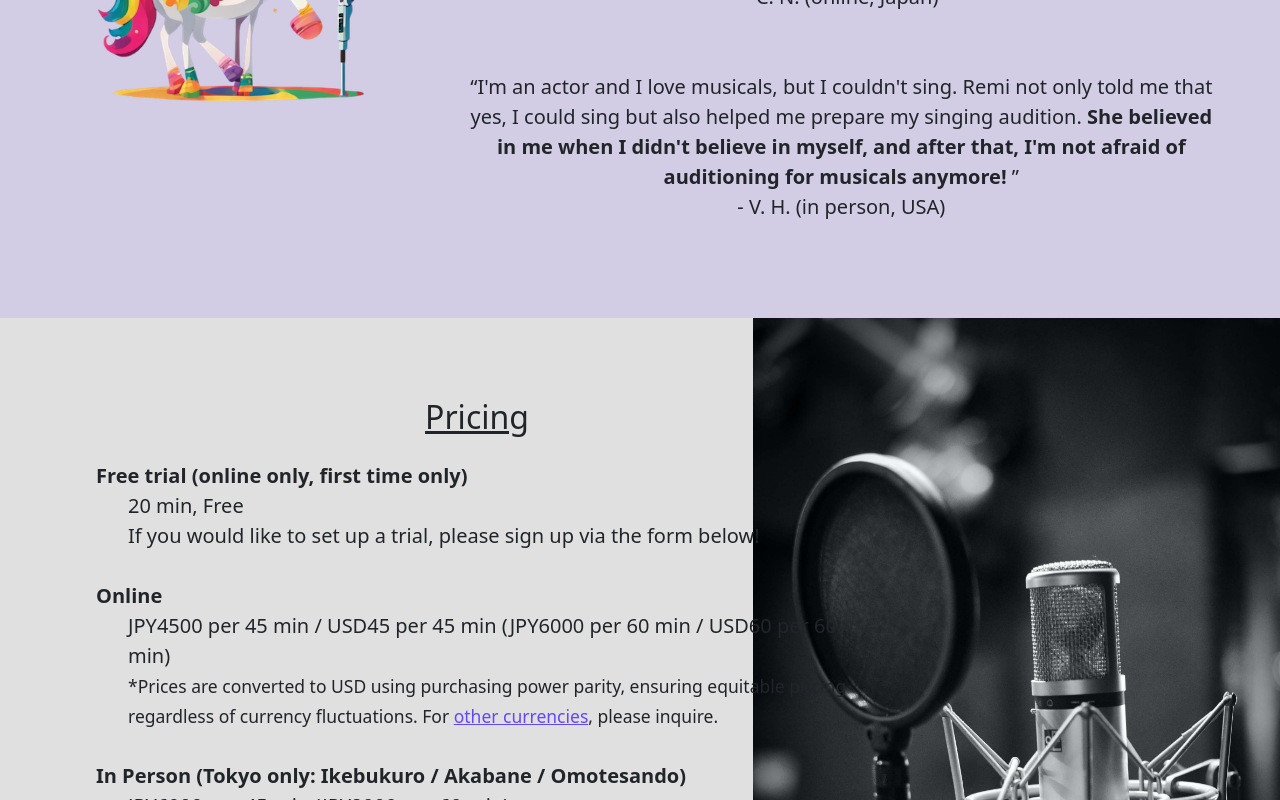
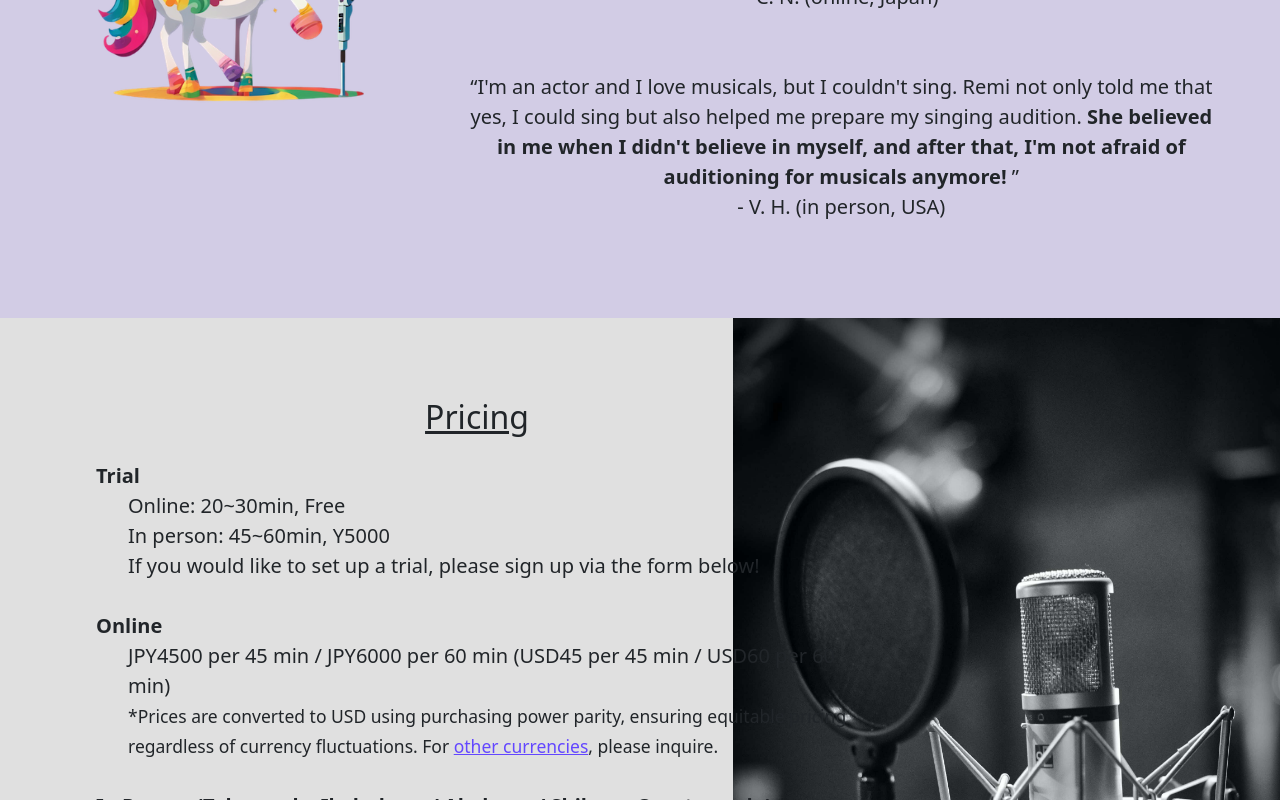
Before and after one commit to remiyamazaki03/remi, a React (Vite) app: page /voicecoach in a window 1280 px wide. Shown: the part 2000-2800 px from the top of the page. Built offline with nearby package versions, Linux system fonts and the light colour scheme.

Commit message:
Add info to About, edit pricing

```diff
--- a/src/index.css
+++ b/src/index.css
@@ -95,9 +95,9 @@ li {
   background-image: url(/images/chameleon-studios-logo.png),
     linear-gradient(
       to right,
-      rgba(99, 71, 255, 0.9) 0%,
+      rgba(99, 71, 255, 0.9) 15%,
 
-      rgba(145, 198, 61, 0.95) 100%
+      rgba(76, 164, 53, 0.9) 100%
     );
   background-size: 15%, 100%;
   background-repeat: no-repeat;
--- a/src/languages/en/about.json
+++ b/src/languages/en/about.json
@@ -31,6 +31,7 @@
     "lessons": "Chameleon Studios",
     "line4b": " have a wonderful time and her lessons are often the highlight of their week.",
     "line5": "<strong>Lesson flow:</strong><br/><strong>1) targeted warm-ups:</strong> customized to individual student strengths and needs <br/><strong>2) targeted vocal exercises:</strong> this is where the hard work happens. Students work on targeted exercises to help them acquire new abilities and progress towards their personal singing goals and dreams.<br/><strong>3) song work:</strong> students practice applying learned vocal techniques to a song of their choice.",
+    "line6": "<strong>For kids:</strong> In addition to the above, kids' lessons include lesson goal setting and progress tracking in a notebook. After each lesson, students receive a sticker and parents receive a lesson report.",
     "ctaa": "Read student testimonials ",
     "ctalink": "here",
     "ctab": "."
--- a/src/languages/en/navbar.json
+++ b/src/languages/en/navbar.json
@@ -1,5 +1,5 @@
 {
-  "about": "About me",
+  "about": "About Chameleon Studios",
   "voice": "Private voice lessons",
   "web": "Website development",
   "contact": "Contact"
--- a/src/languages/en/voicecoach.json
+++ b/src/languages/en/voicecoach.json
@@ -14,21 +14,22 @@
   "testimonial5": "“Before these lessons, all I thought about was matching pitch, but <strong> I learned how to breathe, how to do vibrato, dynamics, and other techniques to help me become better at singing - all customized to my level. </strong> And when I didn't understand something, Remi explained it with a lot of care. I can sing so many more songs now than before!” <br/>- C. N. (online, Japan)",
   "testimonial6": "“I'm an actor and I love musicals, but I couldn't sing. Remi not only told me that yes, I could sing but also helped me prepare my singing audition. <strong> She believed in me when I didn't believe in myself, and after that, I'm not afraid of auditioning for musicals anymore! </strong>” <br/>- V. H. (in person, USA)",
   "pricing": "Pricing",
-  "price1": "Free trial (online only, first time only)",
-  "menu1": "20 min, Free",
+  "price1": "Trial",
+  "menu1": "Online: 20~30min, Free <br/> In person: 45~60min, Y5000",
   "menu2": "If you would like to set up a trial, please sign up via the form below!",
   "price2": "Online",
-  "menu3": "JPY4500 per 45 min / USD45 per 45 min (JPY6000 per 60 min / USD60 per 60 min)",
+  "menu3": "JPY4500 per 45 min / JPY6000 per 60 min (USD45 per 45 min / USD60 per 60 min)",
   "menu4a": "*Prices are converted to USD using purchasing power parity, ensuring equitable pricing regardless of currency fluctuations. For ",
   "menu4link": "other currencies",
   "menu4b": ", please inquire.",
-  "price3": "In Person (Tokyo only: Ikebukuro / Akabane / Omotesando)",
-  "menu5": "JPY6000 per 45 min (JPY8000 per 60 min)",
-  "menu6": "If you would like to inquire about other Tokyo locations, please let me know.",
+  "price3": "In Person (Tokyo only: Ikebukuro / Akabane / Shibuya-Omotesando)",
+  "menu5": "JPY6000 per 45 min / JPY8000 per 60 min",
+  "menu6": "Please inquire for location details.",
   "price4": "Group voice coaching and workshops",
   "menu7": "Please inquire",
   "cta": {
-    "line1": "If you are interested or have any questions, ",
-    "line2": "please contact me via the form below. <br/> I look forward to hearing from you!"
+    "line1": "If you are interested or have any questions, read more about ",
+    "line1link": "lesson flow",
+    "line2": " or contact me via the form below. I look forward to hearing from you!"
   }
 }
--- a/src/languages/ja/about.json
+++ b/src/languages/ja/about.json
@@ -31,6 +31,7 @@
     "lessons": "スタジオカメレオンでのボイスレッスン",
     "line4b": "は、効果的だけでなく、「今週のレッスンをずっと楽しみにしていた！」とおっしゃる生徒さんは少なくありません。",
     "line5": "<strong>レッスンの流れ：</strong><br/><strong>１）ウオームアップ：</strong>生徒さんの長所と短所に合わせてカスタマイズ <br/><strong>２）エクササイズ：</strong>特訓の時間です。カスタマイズされたエクササイズを熟していくことによって新しいスキルを身につけ、レベルを調整しながら、生徒さん自身の目標や夢に向かって一歩づつ進んでいきます。<br/><strong>３）歌の練習：</strong>エクササイズで練習したテクニックを好きな歌で実践する。",
+    "line6": "<strong>子供のレッスン：</strong>上記に加え、ノートにレッスンの目標を書いたりレッスン中の進歩も一緒にチェックします。レッスン後は、お子様はシールをもらい、保護者様へはレッスンレポートが送られます。",
     "ctaa": "口コミは",
     "ctalink": "こちら",
     "ctab": "をご覧ください。"
--- a/src/languages/ja/voicecoach.json
+++ b/src/languages/ja/voicecoach.json
@@ -14,21 +14,22 @@
   "testimonial5": "「今まで、音程を合わせる事しか意識できていなかったのですが、<strong>呼吸方法、ビブラートや、強弱の付け方等、歌が上手になるためのテクニックを私のレベルに合わせて</strong>レッスンしてくれました。わからないことがあると、丁寧に教えてくれたので良かったです。歌える曲が、今までよりも増えました！」<br/> - C. N.（オンライン、日本）",
   "testimonial6": "「私は俳優です。<strong>ミュージカルも大好きですが、歌える自信が全くありませんでした。</strong>レミ先生が『いや、歌えるよ』と励まして、出来ると信じてくれて、オーディションの準備も手伝ってくれました。それ以来、<strong>もうミュージカルのオーディションを受けて歌うのは怖くありません！</strong>」” <br/>- V. H.（対面式, アメリカ）",
   "pricing": "料金",
-  "price1": "無料トライアル (オンラインのみ、初回のみ)",
-  "menu1": "２０分、無料",
-  "menu2": "無料トライアルご希望の場合は、下のフォームからご連絡ください。",
+  "price1": "トライアル",
+  "menu1": "オンライン：２０〜３０分、無料　／　対面式：４５〜６０分、Y５０００",
+  "menu2": "トライアルご希望の場合は、下のフォームからご連絡ください。",
   "price2": "オンライン",
-  "menu3": "４５分：Y4500（６０分：Y6000）",
+  "menu3": "４５分：Y4500　／　６０分：Y6000",
   "menu4a": "*Zoomを使用します",
   "menu4link": "",
   "menu4b": "",
-  "price3": "対面式（東京のみ：池袋・赤羽・表参道）",
-  "menu5": "４５分：Y6000（６０分：Y8000）",
-  "menu6": "東京付近で他の場所のご相談ご希望の場合は、下記フォームからお問い合わせください。",
+  "price3": "対面式（東京のみ：池袋・赤羽・渋谷・表参道）",
+  "menu5": "４５分：Y6000　／　６０分：Y8000",
+  "menu6": "場所の詳細についてはお問い合わせください",
   "price4": "団体のワークショップ",
   "menu7": "お問い合わせください",
   "cta": {
-    "line1": "ご質問や気になる点がございましたら、",
-    "line2": "下のフォームからご連絡ください。 <br/> お待ちしています！"
+    "line1": "レッスンの流れについての説明は",
+    "line1link": "こちらをご覧ください",
+    "line2": "。ご質問や気になる点がございましたら、下のフォームからご連絡ください。 お待ちしております！"
   }
 }
--- a/src/pages/About.jsx
+++ b/src/pages/About.jsx
@@ -36,6 +36,9 @@ export default function About() {
             {t("about.content2.line4b")} <br />
             <br />
             <Trans i18nKey="about.content2.line5"></Trans>
+            <br />
+            <br />
+            <Trans i18nKey="about.content2.line6"></Trans>
             <br />
             <br />
             {t("about.content2.ctaa")}
--- a/src/pages/Voicecoach.jsx
+++ b/src/pages/Voicecoach.jsx
@@ -1,3 +1,4 @@
+import { Link } from "react-router-dom";
 import { useTranslation, Trans } from "react-i18next";
 
 export default function Voicecoach() {
@@ -99,7 +100,9 @@ export default function Voicecoach() {
                 <li className="mainList">
                   {t("voicecoach.price1")}
                   <ul className="subList">
-                    <li>{t("voicecoach.menu1")}</li>
+                    <li>
+                      <Trans i18nKey="voicecoach.menu1"></Trans>
+                    </li>
                     <li>{t("voicecoach.menu2")}</li>
                   </ul>
                   <br />
@@ -143,9 +146,18 @@ export default function Voicecoach() {
                   </ul>
                 </li>
               </ul>
-              <p className="text-start text-xl-center ms-md-5 ps-5 pe-2 me-5 px-md-5 pb-3 fw-bold">
+              <p className="text-start text-lg-center ms-md-5 ps-5 pe-2 me-5 px-md-5 pb-3 fw-bold w-75 w-sm-0">
                 {t("voicecoach.cta.line1")}
-                <br className="d-lg-none" />
+
+                <Link
+                  to="/about"
+                  style={{
+                    color: "#6347ff",
+                  }}
+                >
+                  {t("voicecoach.cta.line1link")}
+                </Link>
+
                 <Trans i18nKey="voicecoach.cta.line2"></Trans>
               </p>
             </div>
```
